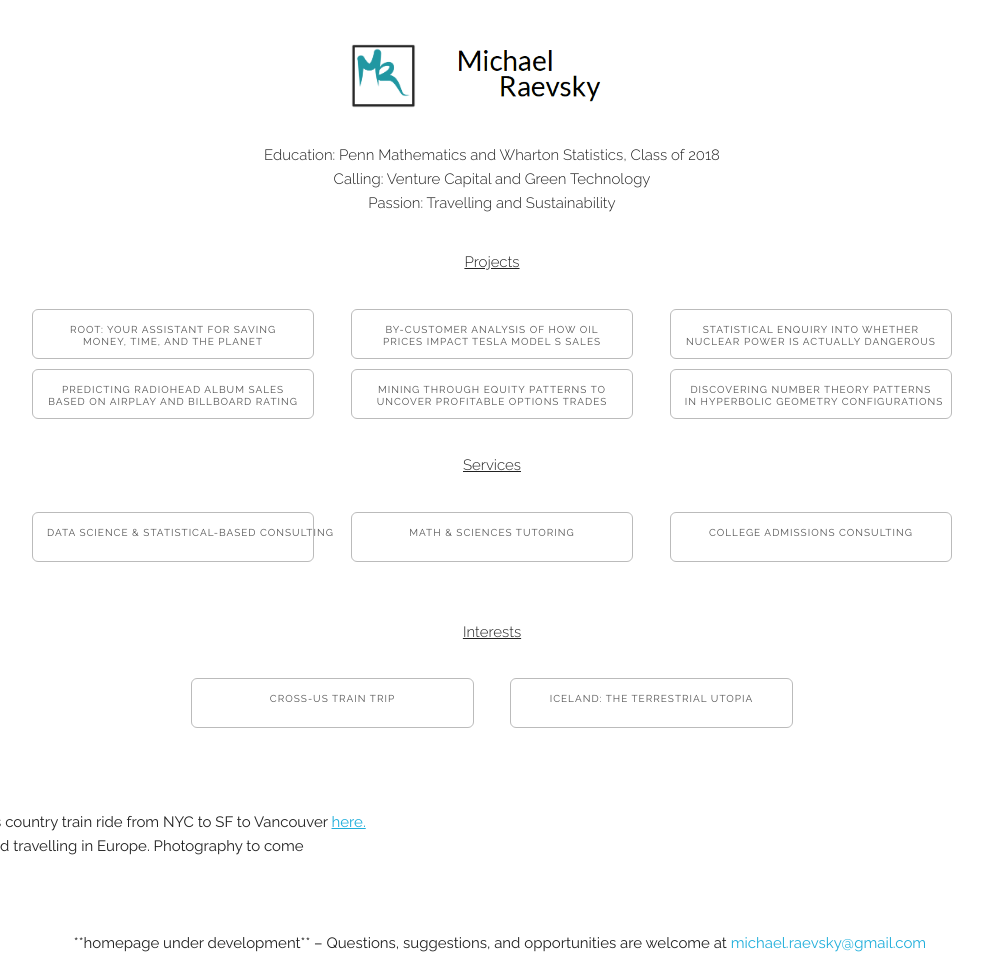
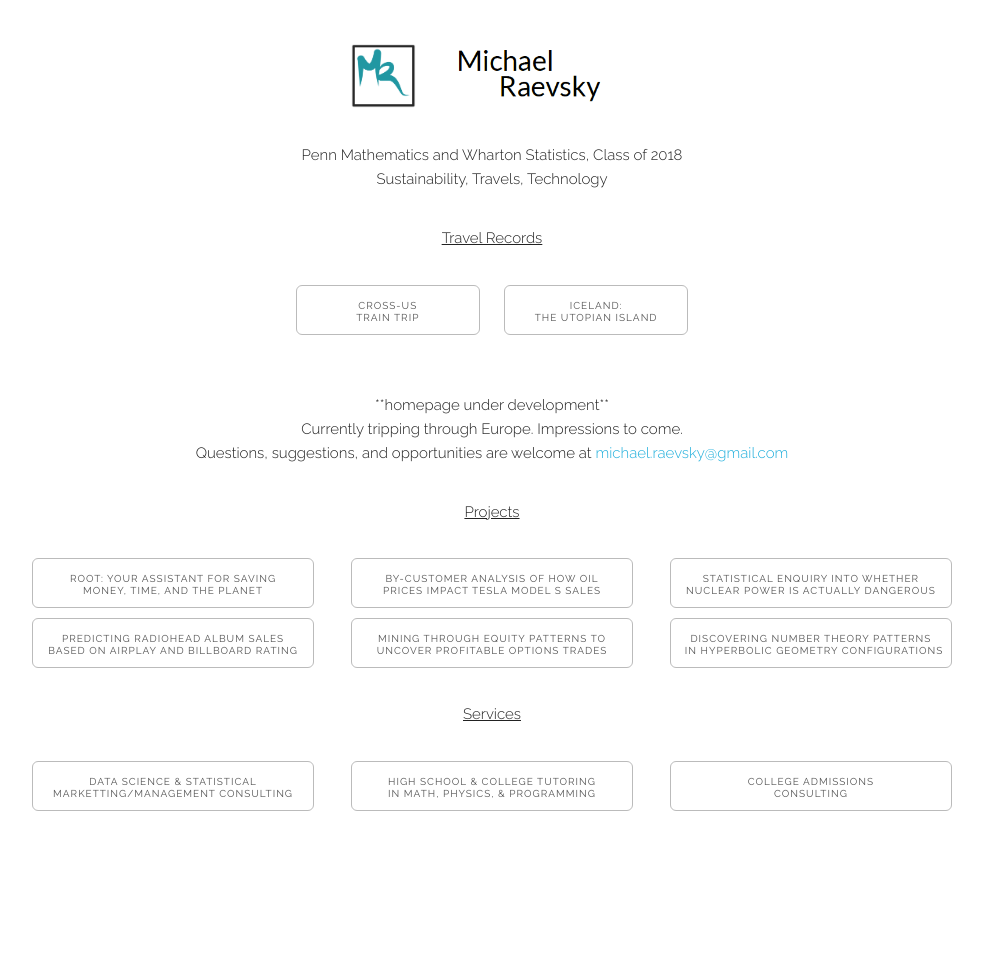
Before and after one commit to raevskym/raevskym.github.io, a plain HTML site: page index.html in a window 1280 px wide. Shown: the whole page, without its empty margins (148-1131 px from the left). Drawn offline with Linux system fonts and the light colour scheme.

Commit message:
track update

```diff
--- a/index.html
+++ b/index.html
@@ -54,9 +54,26 @@
     <div class="row">
       <div class="two columns"><br></div>
       <div class="eight columns" style="margin-top:3%">
-        <h6> Education: Penn Mathematics and Wharton Statistics, Class of 2018<br>
-          Calling: Venture Capital and Green Technology<br>
-          Passion: Travelling and Sustainability</h6>
+        <h6> Penn Mathematics and Wharton Statistics, Class of 2018<br>
+              Sustainability, Travels, Technology</h6>
+
+
+          <h6><u>Travel Records</u></h6>
+          <div class="row">
+            <div class="two columns"><br></div>
+            <div class="four columns">
+                        <a href="trainTrip.html"><button onclick="myFunction()" class="homebtn">Cross-US <br> Train Trip</button></a><br><br>
+            </div>
+            <div class="four columns">
+                        <a href="iceland.html"><button onclick="myFunction()" class="homebtn">Iceland: <br> The Utopian Island</button></a><br><br>
+            </div>
+            <div class="two columns"><br></div>
+          </div>
+  <br> <h6>
+          **homepage under development**<br>
+          Currently tripping through Europe. Impressions to come. <br>
+          Questions, suggestions, and opportunities are welcome at <a>michael.raevsky@gmail.com</a></h6>
+
 
           <h6><u>Projects</u></h6>
 
@@ -90,39 +107,25 @@
           <h6><u>Services</u></h6>
           <div class="row">
                 <div class="four columns">
-                        <button onclick="myFunction()" class="homebtn">Data science & Statistical-based consulting </button><br><br>
+                        <button onclick="myFunction()" class="homebtn">Data science & statistical <br> marketting/management consulting </button><br><br>
                 </div>
                 <div class="four columns">
-                        <button onclick="myFunction()" class="homebtn">Math & Sciences Tutoring</button><br><br>
+                        <button onclick="myFunction()" class="homebtn">High School & College Tutoring <br> in math, physics, & programming</button><br><br>
                 </div>
                 <div class="four columns">
-                        <button onclick="myFunction()" class="homebtn">College Admissions Consulting</button>
+                        <button onclick="myFunction()" class="homebtn">College Admissions <br> Consulting</button>
                 </div>
           </div>
 
           <br>
-          <h6><u>Interests</u></h6>
-          <div class="row">
-            <div class="two columns"><br></div>
-            <div class="four columns">
-                        <a href="trainTrip.html"><button onclick="myFunction()" class="homebtn">Cross-US Train Trip</button></a><br><br>
-            </div>
-            <div class="four columns">
-                        <a href="iceland.html"><button onclick="myFunction()" class="homebtn">Iceland: The Terrestrial Utopia </button></a><br><br>
-            </div>
-            <div class="two columns"><br></div>
-          </div>
+
 
         </div>
       </div>
       <br>
+
           <br>
-          Learn about my cross country train ride from NYC to SF to Vancouver <a href="trainTrip.html">here.</a>
-          <br>Currently studying and travelling in Europe. Photography to come</p>
-          <br>
-          <br>
-          **homepage under development** –
-          Questions, suggestions, and opportunities are welcome at <a>michael.raevsky@gmail.com</a>
+
 
       <div class="two columns"><br></div>
 
```
Also changed, not shown: iceland.html (+38 -37 lines).
